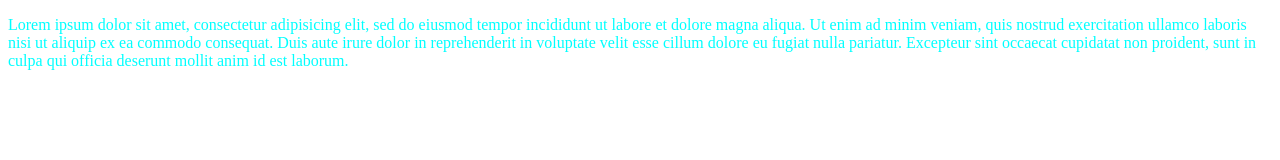
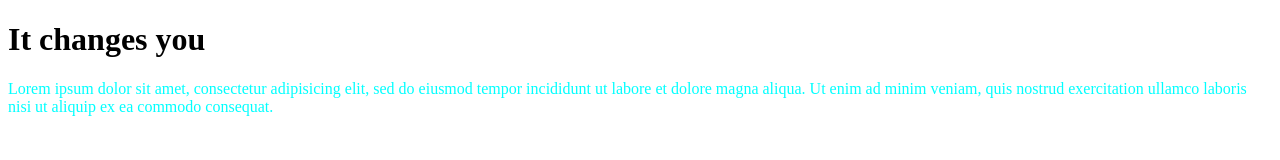
Before and after one commit to spdevohack/merge_conflict, a plain HTML site: page index.html in a window 1280 px wide. Drawn offline with Linux system fonts and the light colour scheme.

Commit message:
Upgrade index.html

```diff
--- a/index.html
+++ b/index.html
@@ -6,12 +6,12 @@
 	<title>conflicts</title>
 </head>
 <body>
+	<h1>It changes you</h1>
 	<p style="color: aqua">Lorem ipsum dolor sit amet, consectetur adipisicing elit, sed do eiusmod
 	tempor incididunt ut labore et dolore magna aliqua. Ut enim ad minim veniam,
 	quis nostrud exercitation ullamco laboris nisi ut aliquip ex ea commodo
-	consequat. Duis aute irure dolor in reprehenderit in voluptate velit esse
-	cillum dolore eu fugiat nulla pariatur. Excepteur sint occaecat cupidatat non
-	proident, sunt in culpa qui officia deserunt mollit anim id est laborum.</p>
+	consequat. </p>
+
 
 </body>
 </html>
```
